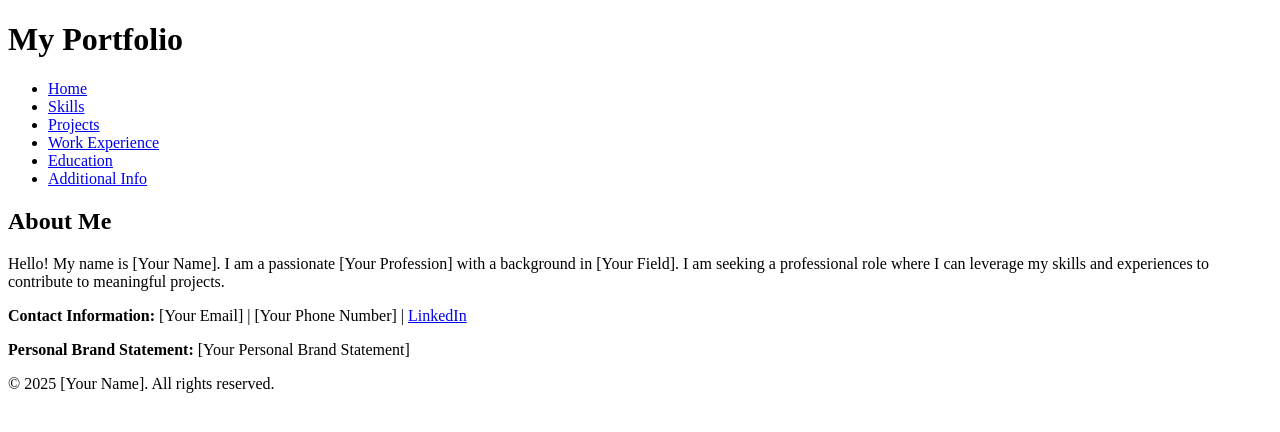
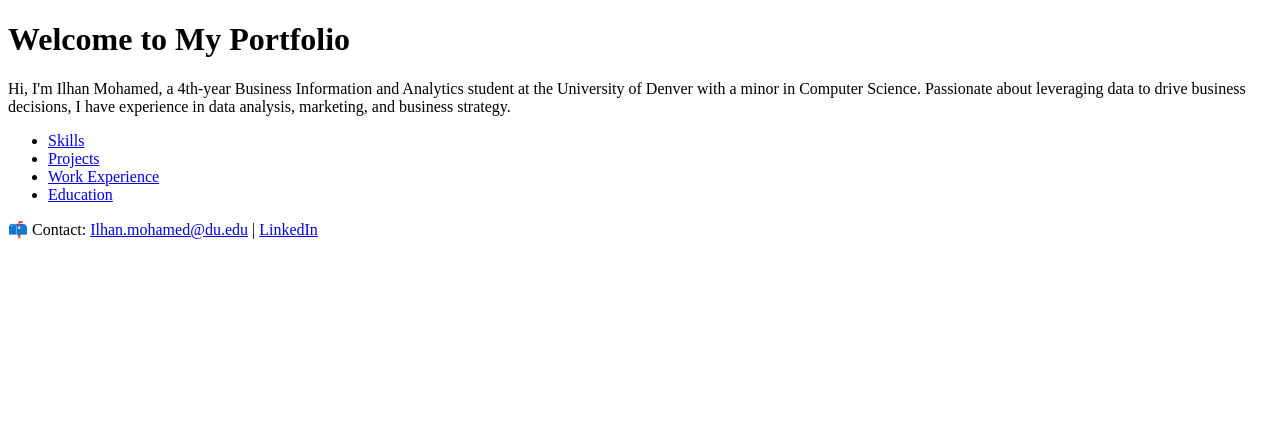
Before and after one commit to ilhanmo/ilhanmohamed, a plain HTML site: page index.html in a window 1280 px wide. Drawn offline with Linux system fonts and the light colour scheme.

Commit message:
Update index.html

```diff
--- a/index.html
+++ b/index.html
@@ -1,35 +1,21 @@
+<!-- index.html (Home Page) -->
 <!DOCTYPE html>
-<html lang="en">
+<html>
 <head>
-    <meta charset="UTF-8">
-    <meta name="viewport" content="width=device-width, initial-scale=1.0">
-    <title>My Portfolio</title>
-    <link rel="stylesheet" href="styles.css">
+    <title>Ilhan Mohamed - Portfolio</title>
+    <meta name="viewport" content="width=device-width, initial-scale=1">
 </head>
 <body>
-    <header>
-        <h1>My Portfolio</h1>
+    <h1>Welcome to My Portfolio</h1>
+    <p>Hi, I'm Ilhan Mohamed, a 4th-year Business Information and Analytics student at the University of Denver with a minor in Computer Science. Passionate about leveraging data to drive business decisions, I have experience in data analysis, marketing, and business strategy.</p>
     <nav>
         <ul>
-                <li><a href="index.html">Home</a></li>
             <li><a href="skills.html">Skills</a></li>
             <li><a href="projects.html">Projects</a></li>
-                <li><a href="work_experience.html">Work Experience</a></li>
+            <li><a href="experience.html">Work Experience</a></li>
             <li><a href="education.html">Education</a></li>
-                <li><a href="additional_info.html">Additional Info</a></li>
         </ul>
     </nav>
-    </header>
-    <main>
-        <section id="about">
-            <h2>About Me</h2>
-            <p>Hello! My name is [Your Name]. I am a passionate [Your Profession] with a background in [Your Field]. I am seeking a professional role where I can leverage my skills and experiences to contribute to meaningful projects.</p>
-            <p><strong>Contact Information:</strong> [Your Email] | [Your Phone Number] | <a href="[Your LinkedIn URL]">LinkedIn</a></p>
-            <p><strong>Personal Brand Statement:</strong> [Your Personal Brand Statement]</p>
-        </section>
-    </main>
-    <footer>
-        <p>&copy; 2025 [Your Name]. All rights reserved.</p>
-    </footer>
+    <p>📫 Contact: <a href="mailto:Ilhan.mohamed@du.edu">Ilhan.mohamed@du.edu</a> | <a href="https://www.linkedin.com/in/ilhan-mohamed-033b52250/">LinkedIn</a></p>
 </body>
 </html>
```
Lines whose indentation alone changed are shown as unchanged.
